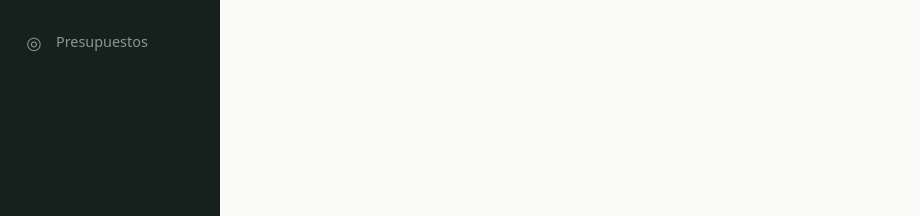
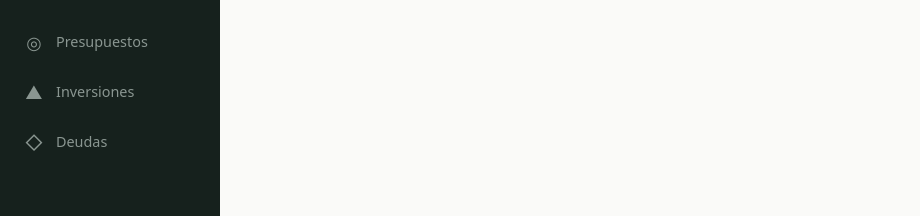
Before and after one commit to Mavegari/oikos, a React (Vite) app in the folder web/: page / in a window 1280 px wide. Shown: the part 259-475 px from the top of the page, without its empty margins (0-920 px from the left). Built offline with nearby package versions, Linux system fonts and the light colour scheme; no server answers; sample sign-in values are in the browser's storage.

Commit message:
feat(frontend): Add Inversiones and Deudas to navigation menu

```diff
--- a/web/src/components/Layout.tsx
+++ b/web/src/components/Layout.tsx
@@ -11,6 +11,8 @@ const NAV_ITEMS = [
   { to: '/categories', label: 'Categorías', icon: '◈', end: false },
   { to: '/transactions', label: 'Transacciones', icon: '⇄', end: false },
   { to: '/budgets', label: 'Presupuestos', icon: '◎', end: false },
+  { to: '/investments', label: 'Inversiones', icon: '▲', end: false },
+  { to: '/debts', label: 'Deudas', icon: '◇', end: false },
 ];
 
 function Layout({ children }: { children: ReactNode }) {
```
